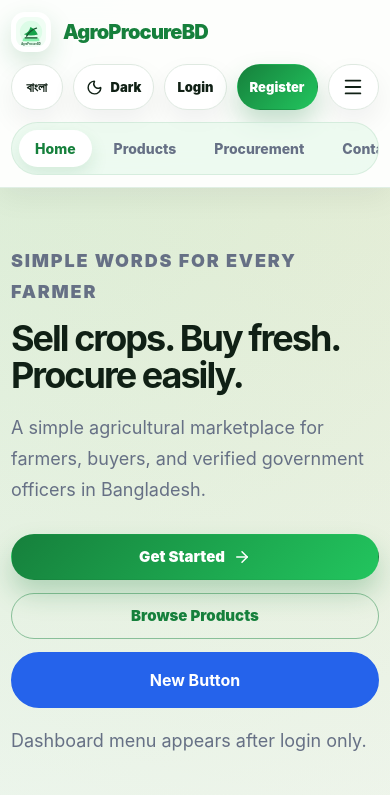
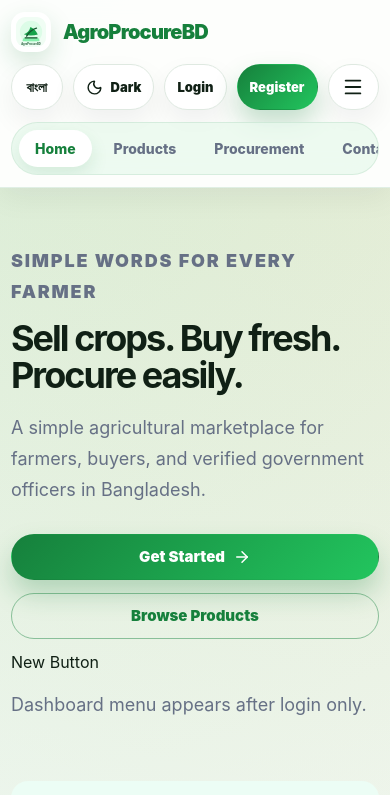
Before and after one commit to IA-MAHIM/AgroProcureBD, a React (Vite) app: page / in a window 390 px wide. Shown: the top 795 px of the page. Built offline with nearby package versions, Linux system fonts and the light colour scheme; no server answers.

Commit message:
Update styles.css

```diff
--- a/src/styles.css
+++ b/src/styles.css
@@ -1066,55 +1066,6 @@ tr:last-child td {
   .footer-grid {
     gap: 30px !important;
   }
-  .hero-third-btn{
-    display:inline-flex;
-    align-items:center;
-    justify-content:center;
 
-    padding:12px 24px;
 
-    background:red;
-
-    color:white;
-
-    border-radius:999px;
-
-    text-decoration:none;
-
-    font-weight:700;
-
-    transition:.3s;
 }
-
-.hero-third-btn {
-    display: inline-flex;
-    align-items: center;
-    justify-content: center;
-    gap: 8px;
-
-    min-height: 56px;
-    padding: 0 28px;
-
-    background: #2563eb;
-    color: #ffffff !important;
-
-    border: 2px solid #2563eb;
-    border-radius: 999px;
-
-    font-size: 16px;
-    font-weight: 700;
-
-    text-decoration: none;
-
-    cursor: pointer;
-
-    transition: all 0.3s ease;
-}
-
-.hero-third-btn:hover {
-    background: #1d4ed8;
-    border-color: #1d4ed8;
-    color: #ffffff !important;
-    transform: translateY(-2px);
-}
-}
```
